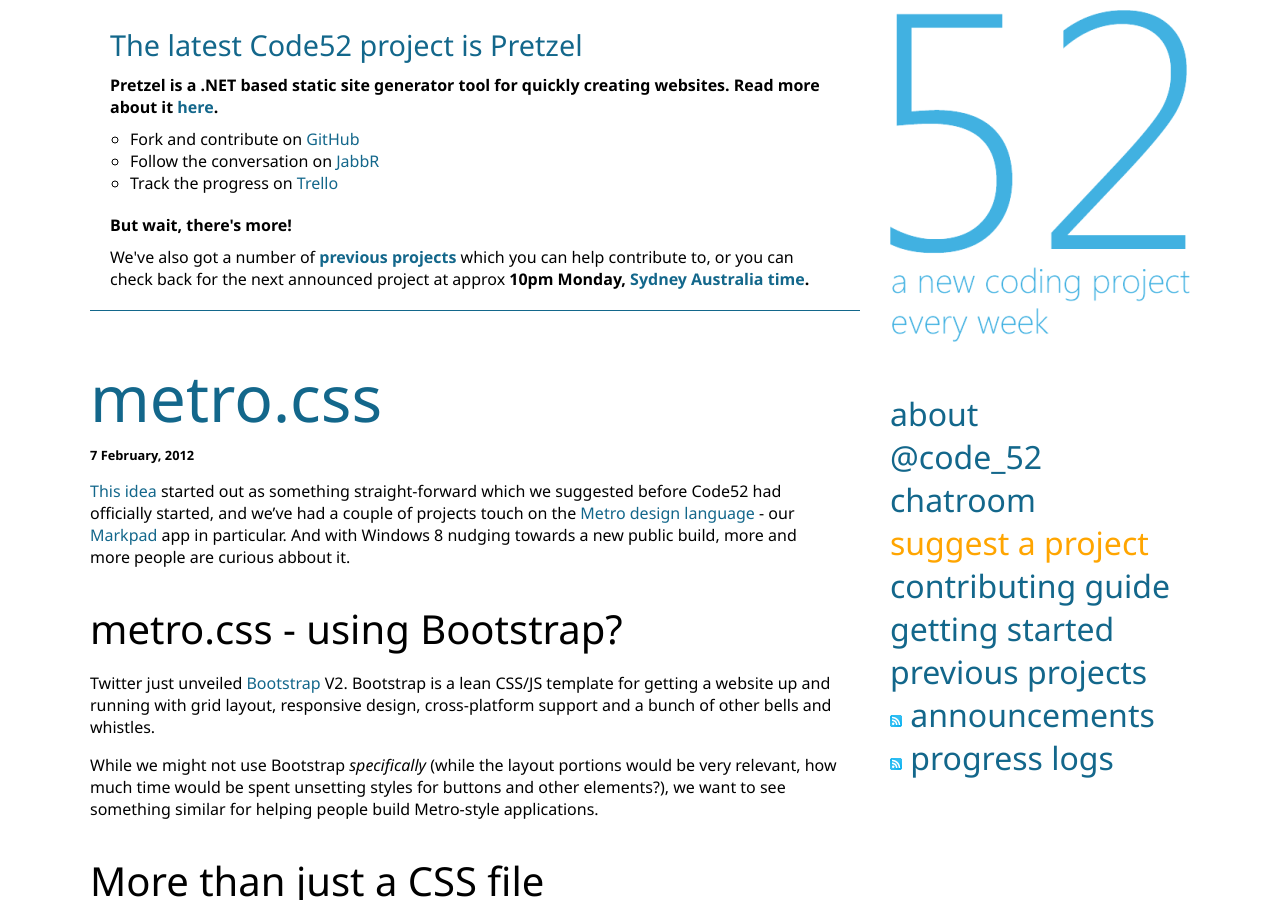
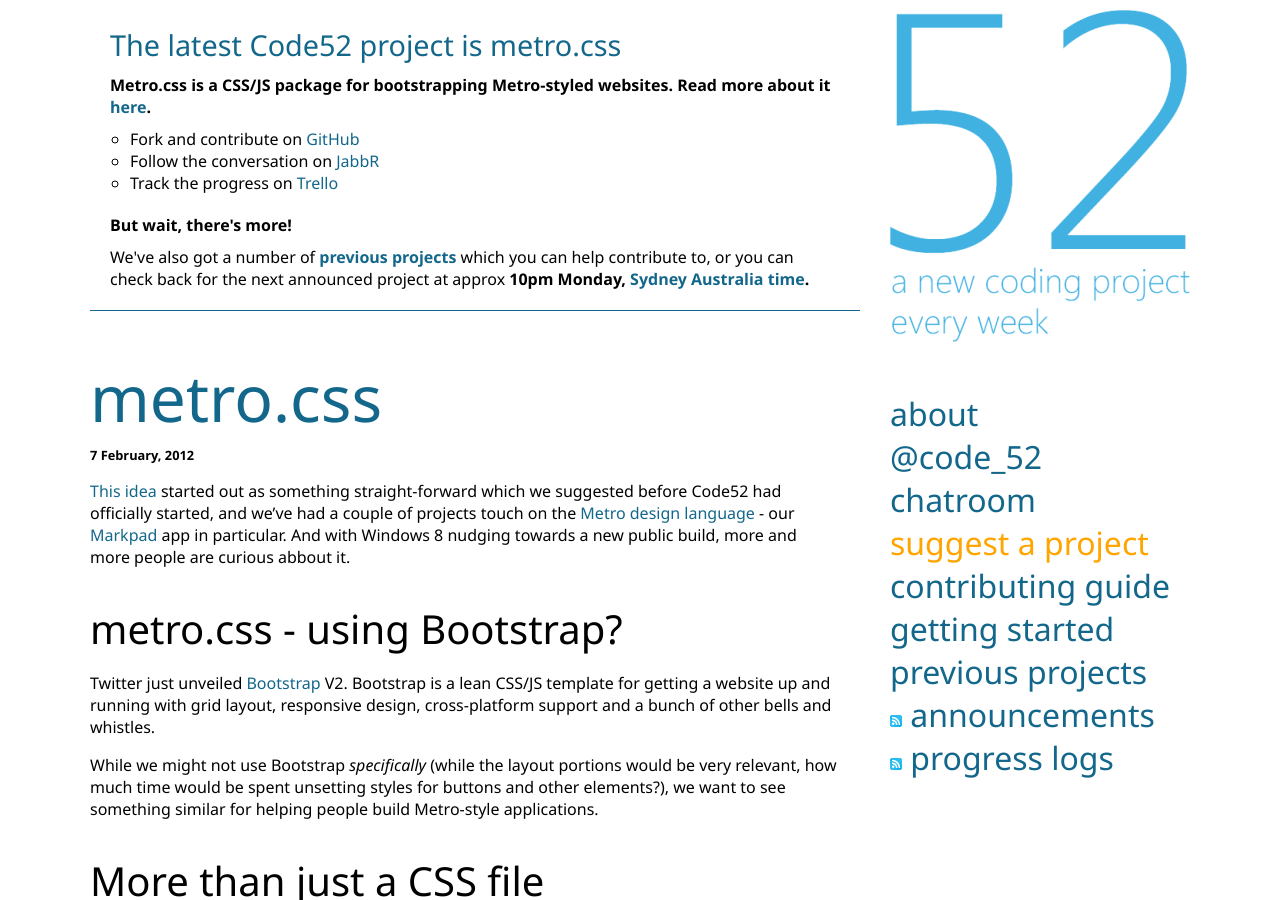
Before and after one commit to Code52/code52.github.com, a Jekyll site: the page built from index.md, in a window 1280 px wide and 900 px high. Built offline with Jekyll 4.4.1, drawn with Linux system fonts in a browser that asks for light colours; Markdown is read by kramdown in place of the engine named in the settings; comment, search, counter and statistics services are not loaded.

Commit message:
Update _includes/latest_project.html

```diff
--- a/_includes/latest_project.html
+++ b/_includes/latest_project.html
@@ -1,15 +1,15 @@
 <div class="latest">
 
-	<h3>The latest Code52 project is <a href="http://code52.org/pretzel.html">Pretzel</a></h3>
+	<h3>The latest Code52 project is <a href="/metro-dot-css.html">metro.css</a></h3>
 
-	<div class="description">Pretzel is a .NET based static site generator tool for quickly creating websites. Read more about it <a href="http://code52.org/pretzel.html">here</a>.</div>
+	<div class="description">Metro.css is a CSS/JS package for bootstrapping Metro-styled websites. Read more about it <a href="/metro-dot-css.html">here</a>.</div>
 
 	<div class="details">
 
 		<ul>
-			<li>Fork and contribute on <a href="https://github.com/Code52/Pretzel">GitHub</a></li>
+			<li>Fork and contribute on <a href="https://github.com/Code52/metro.css">GitHub</a></li>
 			<li>Follow the conversation on <a href="https://jabbr.net/">JabbR</a></li>
-			<li>Track the progress on <a href="https://trello.com/board/pretzel/4f25ffb3dbbed1ab5a4f0f5a">Trello</a></li>
+			<li>Track the progress on <a href="https://trello.com/board/metro-css/4f2fd841a5146fa91fbff127">Trello</a></li>
 		</ul>
 
 	</div>
```
